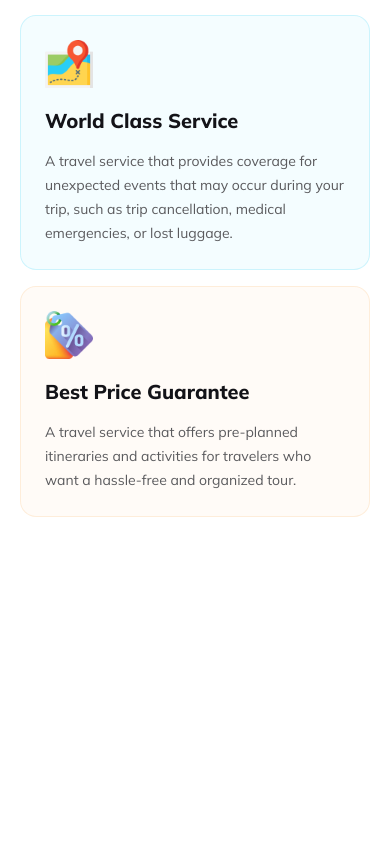
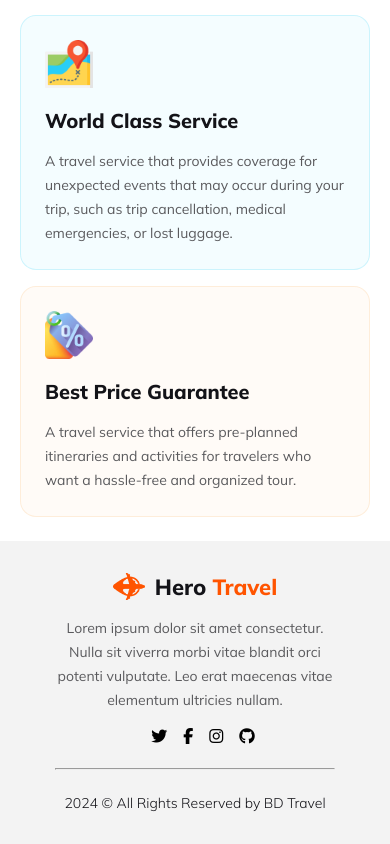
Before and after one commit to Razib2019/bd-travel, a plain HTML site: page index.html in a window 390 px wide. Shown: the part 4758-5602 px from the top of the page. Before the commit the page ends 5299 px from the top, so only its background shows below. Drawn offline with Linux system fonts and the light colour scheme.

Commit message:
footer section done

```diff
--- a/index.html
+++ b/index.html
@@ -192,6 +192,33 @@
       <!-- Why Choose Us Section Start From Here -->
     </main>
     <!-- Main Section End Here -->
-    <footer></footer>
+
+    <!-- Footer Section Start From Here -->
+    <footer class="background-color3">
+      <div class="footer-container">
+        <div class="footer-img-container">
+          <img src="./Images/1.png" alt="" />
+          <h1 class="footer-title secondary-color">
+            Hero <span class="primary-color">Travel</span>
+          </h1>
+        </div>
+        <p class="footer-description additional-color1">
+          Lorem ipsum dolor sit amet consectetur. Nulla sit viverra morbi vitae
+          blandit orci potenti vulputate. Leo erat maecenas vitae elementum
+          ultricies nullam.
+        </p>
+        <div class="social-media-container">
+          <i class="fa-brands fa-twitter"></i>
+          <i class="fa-brands fa-facebook-f"></i>
+          <i class="fa-brands fa-instagram"></i>
+          <i class="fa-brands fa-github"></i>
+        </div>
+        <hr />
+        <p class="secondary-color all-reserve">
+          2024 &copy; All Rights Reserved by BD Travel
+        </p>
+      </div>
+    </footer>
+    <!-- Footer Section End Here -->
   </body>
 </html>
--- a/styles/bd_travel.css
+++ b/styles/bd_travel.css
@@ -32,6 +32,10 @@ body {
 .background-color2 {
   background-color: rgba(41, 206, 246, 0.05);
   border: 1px solid rgba(41, 206, 246, 0.2);
+}
+
+.background-color3 {
+  background-color: rgba(19, 19, 24, 0.05);
 }
 
 .btn-primary {
@@ -311,3 +315,47 @@ main {
 }
 /* Why Choose Us Section Style End Here */
 /* Main Section Style End Here */
+
+/* Footer Section Start From Here */
+.footer-container {
+  padding: 110px 0;
+  margin: 0 auto;
+  max-width: 600px;
+}
+.footer-img-container {
+  display: flex;
+  justify-content: center;
+  align-items: center;
+  margin-bottom: 15px;
+}
+.footer-img-container img {
+  width: 40px;
+  margin-right: 16px;
+}
+.footer-img-container .footer-title {
+  font-size: 32px;
+  font-weight: 800;
+}
+.footer-description {
+  text-align: center;
+  font-size: 16px;
+  font-weight: 400;
+  line-height: 26px;
+}
+.social-media-container {
+  margin-top: 32px;
+  display: flex;
+  justify-content: center;
+  margin-bottom: 50px;
+}
+.social-media-container .fa-brands {
+  font-size: 24px;
+  margin-left: 20px;
+}
+.all-reserve {
+  margin-top: 50px;
+  text-align: center;
+  font-size: 16px;
+  font-weight: 300;
+}
+/* Footer Section End Here */
--- a/styles/responsive.css
+++ b/styles/responsive.css
@@ -153,4 +153,35 @@
     line-height: 24px;
   }
   /* Why Choose Us Section Style End Here */
+
+  /* Footer Section Start From Here */
+  .footer-container {
+    padding: 32px 0;
+    max-width: 280px;
+  }
+  .footer-img-container img {
+    width: 32px;
+    margin-right: 10px;
+  }
+  .footer-img-container .footer-title {
+    font-size: 22px;
+  }
+  .footer-description {
+    font-size: 14px;
+    line-height: 24px;
+  }
+  .social-media-container {
+    margin-top: 16px;
+    margin-bottom: 24px;
+  }
+  .social-media-container .fa-brands {
+    font-size: 16px;
+    margin-left: 16px;
+  }
+  .all-reserve {
+    margin-top: 24px;
+    text-align: center;
+    font-size: 14px;
+  }
+  /* Footer Section End Here */
 }
```
